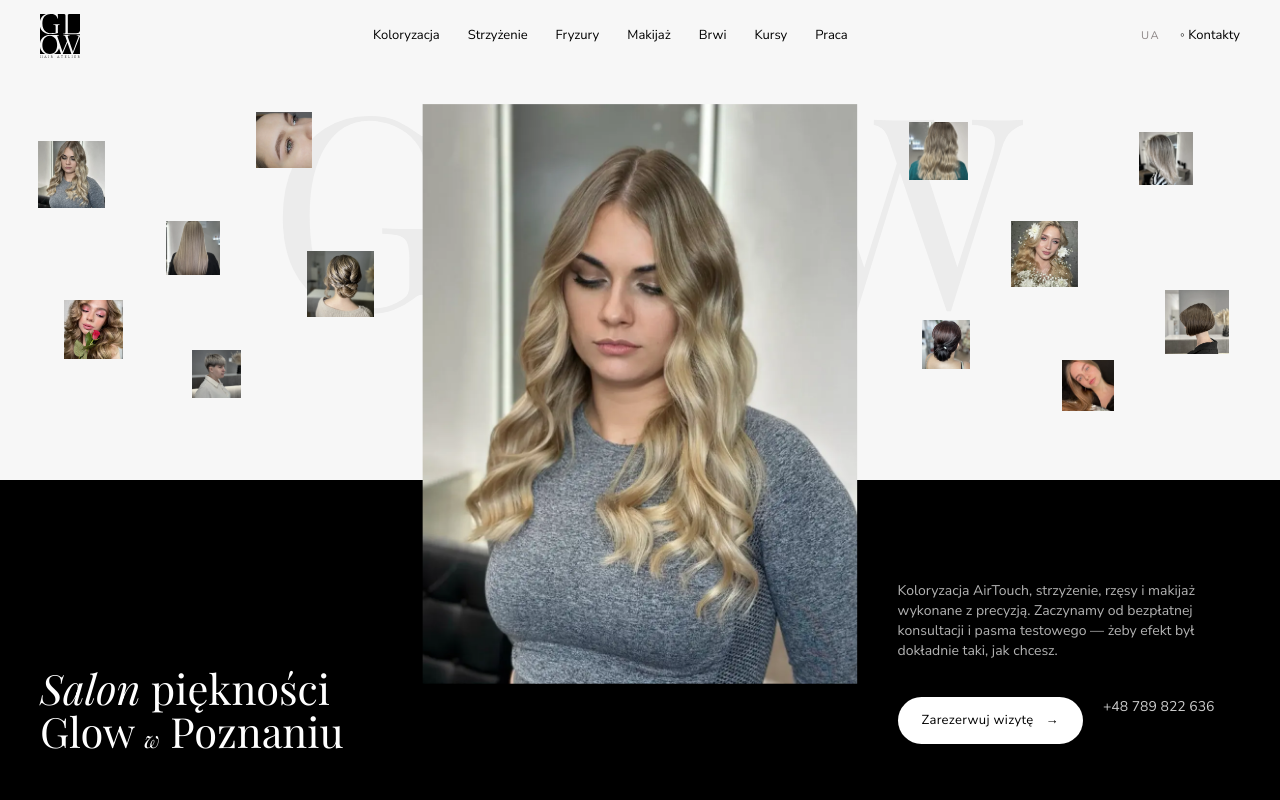
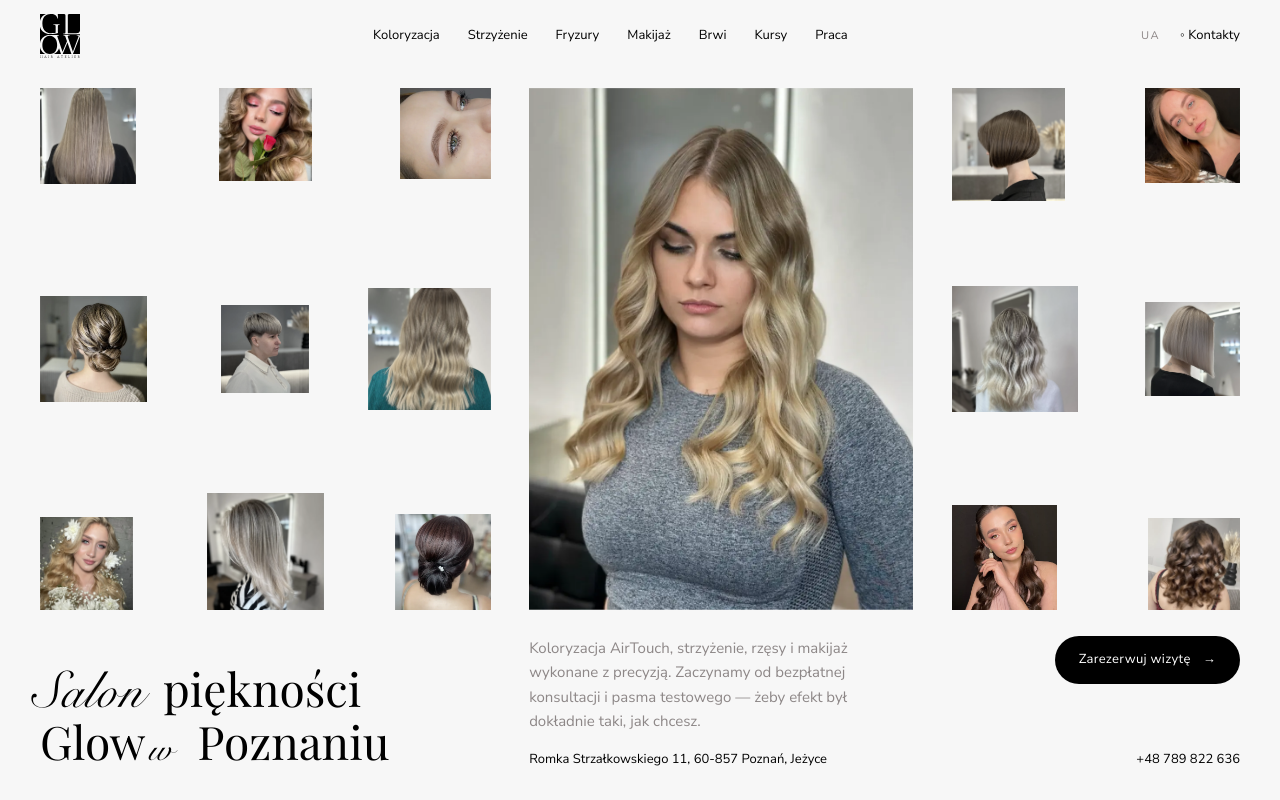
Before and after one commit to 2014romanpave/glow, a React (Vite) app: page / in a window 1280 px wide. Shown: the top 800 px of the page. Built offline with nearby package versions, Linux system fonts and the light colour scheme.

Commit message:
Home hero: reference layout (3x3 grid, large photo, 2x3 grid, white bottom row)

```diff
--- a/src/App.tsx
+++ b/src/App.tsx
@@ -88,6 +88,50 @@ function Hero({ lang, imgs, h1, lead, scatter }: { lang: Lang; imgs: string[]; h
             <Pill href={BOOKSY} light>{t.bookShort}</Pill>
             <a href={`tel:${tel}`} className="text-sm text-white/80 hover:text-white">{C.phone}</a>
           </div>
+        </div>
+      </div>
+    </section>
+  );
+}
+
+/* left 3x3 + right 2x3 cells: [size %, justify, align] for organic but aligned grid */
+const LCELLS: [number, string, string][] = [[72, 'start', 'start'], [70, 'center', 'start'], [68, 'end', 'start'], [80, 'start', 'center'], [66, 'center', 'center'], [92, 'end', 'center'], [70, 'start', 'end'], [88, 'center', 'end'], [72, 'end', 'end']];
+const RCELLS: [number, string, string][] = [[86, 'start', 'start'], [72, 'end', 'start'], [96, 'start', 'center'], [72, 'end', 'center'], [80, 'start', 'end'], [70, 'end', 'end']];
+
+function HomeHero({ lang, imgs }: { lang: Lang; imgs: string[] }) {
+  const t = DICT[lang]; const h = t.home;
+  const see = lang === 'pl' ? 'Zobacz' : 'Дивитись';
+  const cell = (s: string, i: number, c: [number, string, string]) => (
+    <div key={s} className="flex min-h-0" style={{ justifyContent: c[1], alignItems: c[2] }}>
+      <button className="thumb mg fly block" data-swap={s} data-cursor={see} data-depth={(0.4 + (i % 4) * 0.25).toFixed(2)} style={{ width: `${c[0]}%`, ['--d' as string]: `${120 + i * 50}ms` }}>
+        <img src={s} alt="" loading="eager" className="aspect-square w-full object-cover" />
+      </button>
+    </div>);
+  const salon = h.h1a.split(' ')[0];
+  return (
+    <section className="hhero relative bg-[#F7F7F7] px-5 pt-[88px] md:px-10" data-hero>
+      <div className="hh-grid mx-auto max-w-[1600px]" data-magnet-area>
+        <div className="hh-l hidden md:grid">{imgs.slice(1, 10).map((s, i) => cell(s, i, LCELLS[i]))}</div>
+        <div className="feature-s fly relative overflow-hidden" style={{ ['--d' as string]: '60ms' }} data-cursor={see}>
+          <img data-feature src={imgs[0]} alt={`${C.name} — Poznań`} fetchPriority="high" className="absolute inset-0 h-full w-full object-cover" />
+        </div>
+        <div className="hh-r hidden md:grid">{imgs.slice(10, 16).map((s, i) => cell(s, i + 9, RCELLS[i]))}</div>
+        <div className="drag no-sb flex gap-3 overflow-x-auto md:hidden" data-drag>
+          {imgs.slice(1, 13).map((s) => <button key={s} className="thumb shrink-0" data-swap={s}><img src={s} alt="" draggable={false} className="h-16 w-16 object-cover" /></button>)}
+        </div>
+      </div>
+      <div className="hh-bottom mx-auto max-w-[1600px]">
+        <h1 className="fly font-serif leading-[1.05]" style={{ ['--d' as string]: '300ms' }}>
+          <span className="block whitespace-nowrap">{lang === 'pl' ? <span className="font-script ml-[0.12em] mr-[-0.12em] inline-block text-[1.15em] leading-none">{salon}</span> : <em className="italic">{salon}</em>} {h.h1a.split(' ').slice(1).join(' ')}</span>
+          <span className="block whitespace-nowrap">{h.h1b} {lang === 'pl' ? <span className="font-script mx-[0.08em] inline-block text-[0.8em]">w</span> : <em className="text-[0.6em] italic">у</em>} {h.h1c}</span>
+        </h1>
+        <div className="fly flex flex-col justify-between gap-4 self-stretch" style={{ ['--d' as string]: '400ms' }}>
+          <p className="max-w-md text-[15px] leading-relaxed text-[#8D8787]">{h.lead}</p>
+          <address className="text-[13px] not-italic">{C.street}, {C.zip} {C.city}, {C.district}</address>
+        </div>
+        <div className="fly flex flex-col items-start justify-between gap-4 self-stretch md:items-end" style={{ ['--d' as string]: '480ms' }}>
+          <Pill href={BOOKSY}>{t.bookShort}</Pill>
+          <a href={`tel:${tel}`} className="text-[13px] hover:opacity-60">{C.phone}</a>
         </div>
       </div>
     </section>
@@ -210,10 +254,9 @@ const Placeholder = ({ ch }: { ch: string }) => (
 
 function Home({ lang }: { lang: Lang }) {
   const t = DICT[lang]; const h = t.home;
-  const heroImgs = [GAL.coloring[0], GAL.coloring[3], GAL.makeup[1], GAL.brows[2], GAL.hairstyles[1], GAL.haircut[3], GAL.coloring[6], GAL.makeup[4], GAL.coloring[9], GAL.hairstyles[5], GAL.haircut[7], GAL.brows[5], GAL.coloring[11]];
+  const heroImgs = [GAL.coloring[0], GAL.coloring[3], GAL.makeup[1], GAL.brows[2], GAL.hairstyles[1], GAL.haircut[3], GAL.coloring[6], GAL.makeup[4], GAL.coloring[9], GAL.hairstyles[5], GAL.haircut[7], GAL.brows[5], GAL.coloring[11], GAL.haircut[11], GAL.makeup[6], GAL.hairstyles[9]];
   return <>
-    <Hero lang={lang} scatter imgs={heroImgs} lead={h.lead}
-      h1={<><span className="block whitespace-nowrap"><em className="italic">{h.h1a.split(' ')[0]}</em> {h.h1a.split(' ').slice(1).join(' ')}</span><span className="block whitespace-nowrap">{h.h1b} <em className="text-[0.55em] italic">{lang === 'pl' ? 'w' : 'у'}</em> {h.h1c}</span></>} />
+    <HomeHero lang={lang} imgs={heroImgs} />
     <Sec>
       <div className="mb-14 flex flex-wrap items-end justify-between gap-6"><div><Eyebrow>{h.eyebrow}</Eyebrow><H2><em>{h.topT}</em></H2></div><div className="rv"><Badge lang={lang} /></div></div>
       <div className="grid gap-10 md:grid-cols-3">
--- a/src/index.css
+++ b/src/index.css
@@ -2,7 +2,8 @@
 @font-face { font-family: Playfair; src: url(/fonts/playfair.woff2) format('woff2'); font-weight: 400 900; font-display: swap; }
 @font-face { font-family: Playfair; src: url(/fonts/playfair-italic.woff2) format('woff2'); font-style: italic; font-weight: 400 900; font-display: swap; }
 @font-face { font-family: Nunito; src: url(/fonts/nunito.woff2) format('woff2'); font-weight: 200 1000; font-display: swap; }
-@theme { --font-serif: Playfair, Georgia, serif; --font-sans: Nunito, system-ui, sans-serif; --ease-out-q: cubic-bezier(0.25,1,0.5,1); }
+@font-face { font-family: Snell; src: url(/fonts/snell.woff2) format('woff2'); font-display: swap; }
+@theme { --font-script: Snell, Playfair, serif; --font-serif: Playfair, Georgia, serif; --font-sans: Nunito, system-ui, sans-serif; --ease-out-q: cubic-bezier(0.25,1,0.5,1); }
 :root { --ez: cubic-bezier(0.25, 1, 0.5, 1); }
 html { background: #F7F7F7; } body { @apply font-sans text-black antialiased; background: #F7F7F7; }
 em { font-style: italic; }
@@ -45,9 +46,9 @@ em { font-style: italic; }
 /* load fly-in + scroll reveal (only when JS is on) */
 .js .fly { opacity: 0; transform: translateY(28px); }
 .js.in .fly { opacity: 1; transform: none; transition: opacity .6s var(--ez) var(--d, 0ms), transform .6s var(--ez) var(--d, 0ms); }
-.js .thumb.absolute.fly { transform: translateY(40px) scale(.85); }
-.js.in .thumb.absolute.fly { transform: translate(var(--mx, 0px), var(--my, 0px)); transition: opacity .7s var(--ez) var(--d), transform .9s var(--ez) var(--d); }
-.js.in.settled .thumb.absolute.fly { transition: transform .8s var(--ez); }
+.js .thumb.mg.fly { transform: translateY(40px) scale(.85); }
+.js.in .thumb.mg.fly { transform: translate(var(--mx, 0px), var(--my, 0px)); transition: opacity .7s var(--ez) var(--d), transform .9s var(--ez) var(--d); }
+.js.in.settled .thumb.mg.fly { transition: transform .8s var(--ez); }
 .js .rv { opacity: 0; transform: translateY(32px); transition: opacity .8s var(--ez) var(--d, 0ms), transform .8s var(--ez) var(--d, 0ms); }
 .js .rv.on { opacity: 1; transform: none; }
 .js .reveal-img { clip-path: inset(0 0 100% 0); transition: clip-path 1.1s var(--ez) var(--d, 0ms), opacity .8s, transform .8s var(--ez); }
@@ -95,3 +96,20 @@ em { font-style: italic; }
 .lb.open button, .lb.open .lb-count { opacity: 1; }
 .lb-count { position: absolute; bottom: 22px; left: 50%; transform: translateX(-50%); color: rgba(255,255,255,.7); font-size: 12px; letter-spacing: .2em; opacity: 0; transition: opacity .4s .2s; }
 body:has(.lb) .cursor { display: none !important; }
+
+/* home hero (reference layout) */
+.hh-grid { display: flex; flex-direction: column; gap: 14px; }
+.feature-s { aspect-ratio: 4/5; width: 100%; }
+.hh-bottom { display: grid; gap: 20px; padding: 28px 0 40px; }
+.hh-bottom h1 { font-size: 38px; }
+@media (min-width: 768px) {
+  .hhero { min-height: 100svh; display: flex; flex-direction: column; }
+  .hh-grid { display: grid; grid-template-columns: 1fr minmax(0, 30vw) 0.64fr; gap: 3vw; height: max(440px, calc(100svh - 88px - 190px)); width: 100%; }
+  .feature-s { aspect-ratio: auto; height: 100%; }
+  .hh-l, .hh-r { grid-template-rows: repeat(3, minmax(0, 1fr)); gap: 2vw; height: 100%; }
+  .hh-l { grid-template-columns: repeat(3, minmax(0, 1fr)); }
+  .hh-r { grid-template-columns: repeat(2, minmax(0, 1fr)); }
+  .hh-l .thumb, .hh-r .thumb { max-height: 100%; }
+  .hh-bottom { width: 100%; grid-template-columns: 1fr minmax(0, 30vw) 0.64fr; column-gap: 3vw; align-items: end; padding: 26px 0 34px; }
+  .hh-bottom h1 { font-size: clamp(40px, 3.6vw, 76px); }
+}
```
